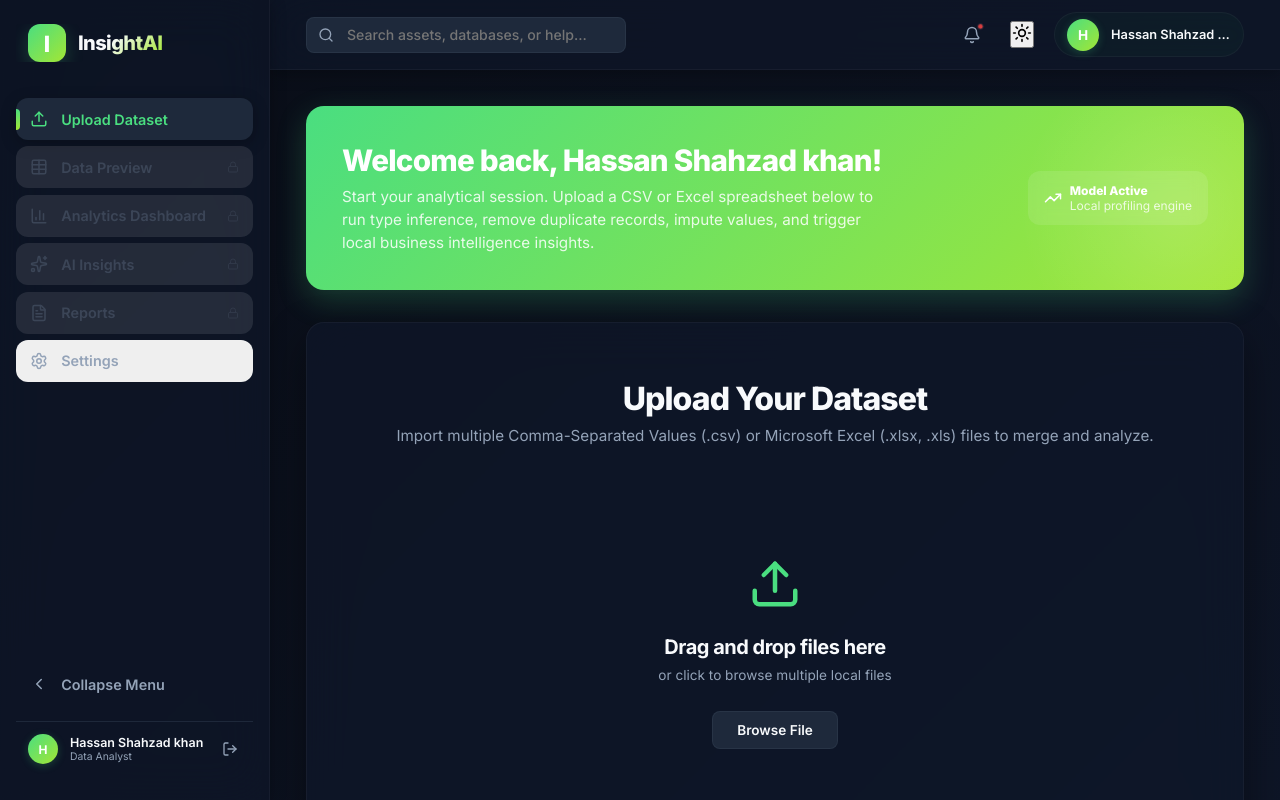
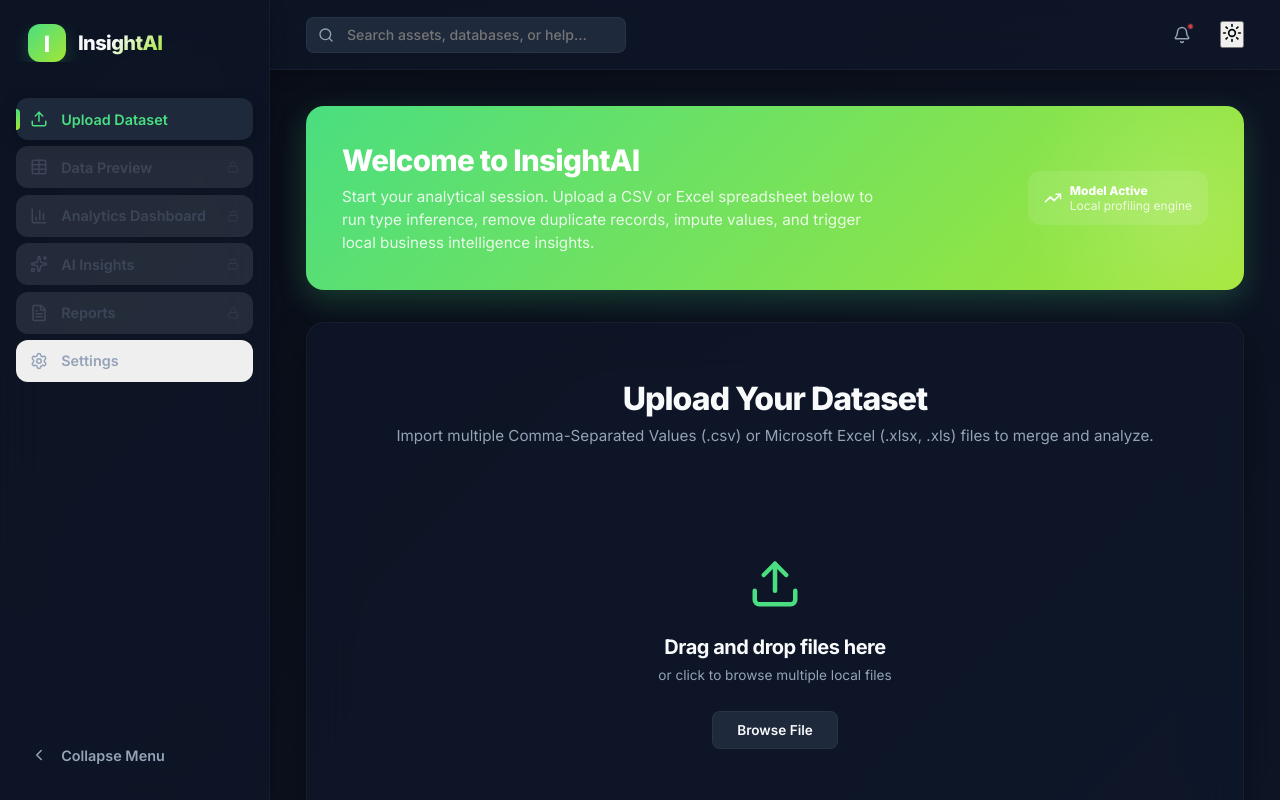
Before and after one commit to Hassanshahzad09/InsightAI---A-Ai-Data-Analytics-tool, a React (Vite) app: page / in a window 1280 px wide. Shown: the top 800 px of the page. Built offline with nearby package versions, Linux system fonts and the light colour scheme; no server answers.

Commit message:
feat: remove topnav and sidebar footer user profile widgets, and update main welcome header to Welcome to InsightAI

```diff
--- a/src/App.jsx
+++ b/src/App.jsx
@@ -73,10 +73,10 @@ function App() {
   // Static bypass session setup (bypasses login/Supabase auth completely)
   const staticSession = {
     user: {
-      email: 'Hassan Shahzad khan',
-      id: 'hassan-user-id',
+      email: 'user@insightai.io',
+      id: 'user-id',
       user_metadata: {
-        full_name: 'Hassan Shahzad khan',
+        full_name: 'Enterprise User',
         job_role: 'Data Analyst'
       }
     }
@@ -201,7 +201,7 @@ function App() {
   };
 
   const activeUser = session?.user || null;
-  const userFullName = activeUser?.user_metadata?.full_name || 'Hassan Shahzad khan';
+  const userFullName = activeUser?.user_metadata?.full_name || 'Enterprise User';
 
   return (
     <div className="app-container">
@@ -292,15 +292,7 @@ function App() {
 
             <ThemeToggle />
 
-            {/* Profile Avatar widget */}
-            <div className="user-profile-widget">
-              <div className="user-avatar">
-                {userFullName.charAt(0).toUpperCase()}
-              </div>
-              <span style={{ fontSize: '0.8rem', fontWeight: 600, color: 'var(--text-main)', display: 'block', maxWidth: '120px', overflow: 'hidden', textOverflow: 'ellipsis', whiteSpace: 'nowrap' }}>
-                {userFullName}
-              </span>
-            </div>
+            {/* Profile Avatar widget removed */}
           </div>
         </div>
 
@@ -311,7 +303,7 @@ function App() {
           {currentView === 'upload' && !rawData && (
             <div className="welcome-hero animate-scale-in">
               <div>
-                <h2>Welcome back, {userFullName}!</h2>
+                <h2>Welcome to InsightAI</h2>
                 <p>
                   Start your analytical session. Upload a CSV or Excel spreadsheet below to run type inference, remove duplicate records, impute values, and trigger local business intelligence insights.
                 </p>
--- a/src/components/Sidebar.jsx
+++ b/src/components/Sidebar.jsx
@@ -122,40 +122,7 @@ export const Sidebar = ({
           <span className="sidebar-item-text">Collapse Menu</span>
         </button>
 
-        {/* User profile & Logout */}
-        {userSession && (
-          <div className="sidebar-user-section animate-scale-in">
-            <div className="user-avatar" style={{ width: '30px', height: '30px', fontSize: '0.75rem' }}>
-              {userSession.email.charAt(0).toUpperCase()}
-            </div>
-            {!collapsed && (
-              <>
-                <div className="sidebar-user-info" style={{ flex: 1 }}>
-                  <span className="sidebar-user-email">{userSession.email}</span>
-                  <span className="sidebar-user-role">{userSession.jobRole}</span>
-                </div>
-                <button
-                  onClick={onLogout}
-                  title="Sign Out"
-                  style={{
-                    background: 'transparent',
-                    border: 'none',
-                    color: 'var(--text-muted)',
-                    cursor: 'pointer',
-                    display: 'flex',
-                    alignItems: 'center',
-                    padding: '0.2rem',
-                    borderRadius: '4px'
-                  }}
-                  onMouseOver={(e) => e.currentTarget.style.color = 'var(--danger)'}
-                  onMouseOut={(e) => e.currentTarget.style.color = 'var(--text-muted)'}
-                >
-                  <LogOut size={16} />
-                </button>
-              </>
-            )}
-          </div>
-        )}
+
 
       </div>
     </div>
```
